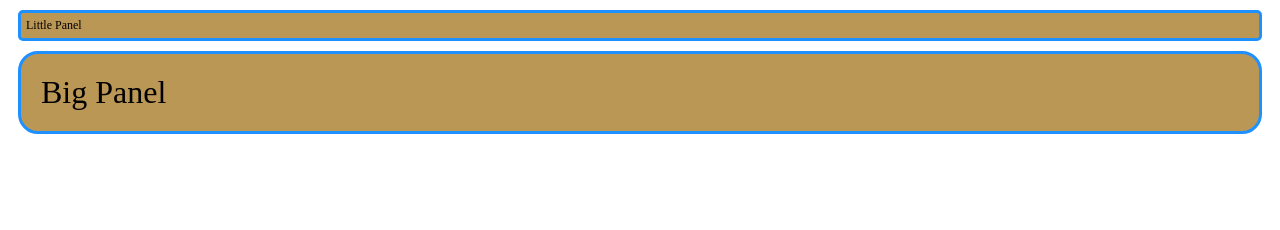
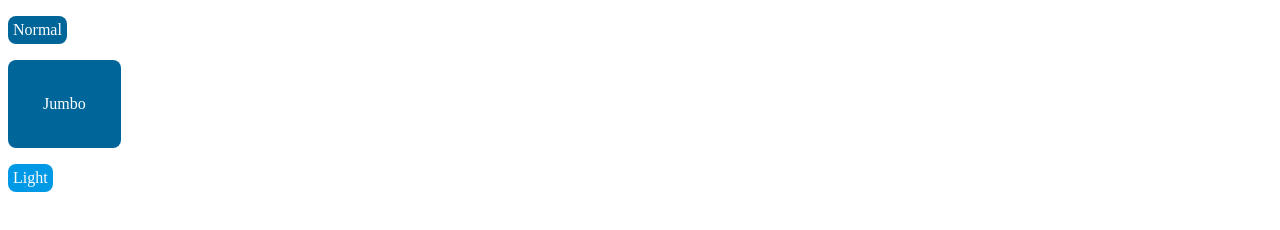
Before and after one commit to computernerdzach/sass_and_css_tutorial, a plain HTML site: page index.html in a window 1280 px wide. Drawn offline with Linux system fonts and the light colour scheme.

Commit message:
operations

```diff
--- a/index.html
+++ b/index.html
@@ -9,8 +9,9 @@
 
 <body>
 
-    <div class="little-panel">Little Panel</div>
-    <div class="big-panel">Big Panel</div>
+    <p><a href="#" class="button">Normal</a></p>
+    <p><a href="#" class="jumbo-button">Jumbo</a></p>
+    <p><a href="#" class="light-button">Light</a></p>
 
 </body>
 </html>
--- a/main.scss
+++ b/main.scss
@@ -1,26 +1,22 @@
-.panel{
-    border: 3px solid dodgerblue;
-    background: rgb(187, 151, 85);
-    margin: 10px;
+$buttonBackground: #006699;
+$buttonColor: white;
+$buttonPadding: 5px;
+
+.button{
+    background: $buttonBackground;
+    border-radius: 8px;
+    color: $buttonColor;
+    display: inline-block;
+    padding: $buttonPadding;
+    text-decoration: none;
 }
 
-@mixin border-radius($radius){
-    -webkit-border-radius: $radius;
-    -moz-border-radius: $radius;
-    -ms-border-radius: $radius;
-    border-radius: $radius;
+.jumbo-button{
+    @extend .button;
+    padding: $buttonPadding + 30px;
 }
 
-.little-panel{
-    @extend .panel;
-    @include border-radius(5px);
-    font-size: 12px;
-    padding: 5px;
+.light-button{
+    @extend .button;
+    background: $buttonBackground * 1.5;
 }
-
-.big-panel{
-    @extend .panel;
-    @include border-radius(20px);
-    font-size: 32px;
-    padding: 20px;
-}
```
Also changed, not shown: main.css, 1 other file.
